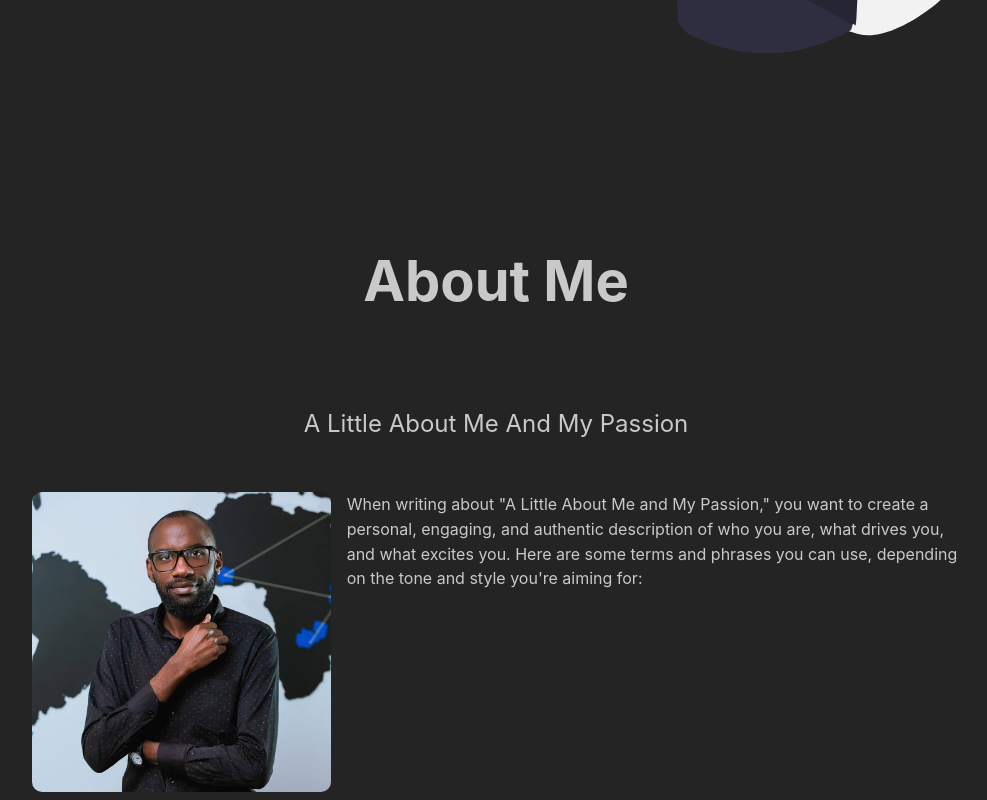
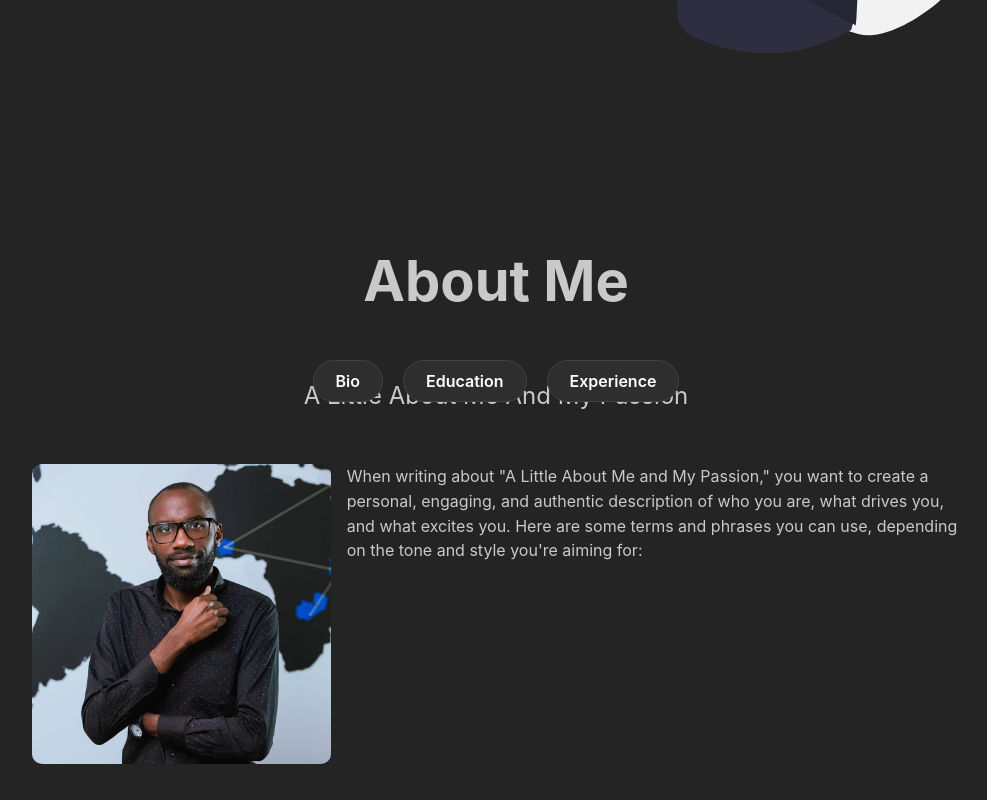
Before and after one commit to Deewiliams/My-portfolio, a React (Vite) app: page / in a window 1280 px wide. Shown: the part 561-1361 px from the top of the page, without its empty margins (144-1131 px from the left). After the commit the page ends 1333 px from the top, so only its background shows below. Built offline with nearby package versions, Linux system fonts and the light colour scheme.

Commit message:
cleaned the code

```diff
--- a/src/pages/AboutUs/AboutUs.tsx
+++ b/src/pages/AboutUs/AboutUs.tsx
@@ -1,18 +1,63 @@
-import { Container, Grid, Image, Text } from "@mantine/core";
+import { Button, Container, Grid, Group, Image, Text } from "@mantine/core";
 import { TitleHead } from "../../component/Title";
 import image from "../../assets/desire.jpg";
-import classes from "./AboutUs.module.css"
+import classes from "./AboutUs.module.css";
+
+const details = [
+  {
+    id: 1,
+    name: "Bio",
+    about_me:
+      "I am a software developer with a passion for creating innovative and user-friendly applications. I have a strong background in computer science and have experience working with various programming languages and frameworks. I am constantly learning and expanding my skills to stay at the forefront of technology.",
+  },
+  {
+    id: 2,
+    name: "Education",
+    about_me:
+      "I have a strong background in computer science and have experience working with various programming languages and frameworks. I am constantly learning and expanding my skills to stay at the forefront of technology.",
+  },
+  {
+    id: 3,
+    name: "Experience",
+    about_me:
+      "I have a strong background in computer science and have experience working with various programming languages and frameworks. I am constantly learning and expanding my skills to stay at the forefront of technology.",
+  },
+];
 
 export const AboutUs = () => {
   return (
     <div>
       <TitleHead />
+      <div
+        style={{
+          display: "flex",
+          gap: "20px",
+          justifyContent: "center",
+          marginTop: "-50px",
+        }}
+      >
+        {details.map((item) => (
+          <div key={item.id} style={{ marginTop: "-50px" }}>
+            <Group mt={30}>
+              <Button
+                variant="default"
+                radius="xl"
+                size="md"
+                className={classes.control}
+              >
+                {item.name}
+              </Button>
+            </Group>
+          </div>
+        ))}
+      </div>
       <div>
-      <Text className={classes.subTitle}>A Little About Me And My Passion</Text>
+        <Text className={classes.subTitle}>
+          A Little About Me And My Passion
+        </Text>
       </div>
 
       <Container style={{ marginTop: "50px" }}>
-
         <Grid>
           <Grid.Col span={{ base: 12, xs: 4 }}>
             <Image
```
